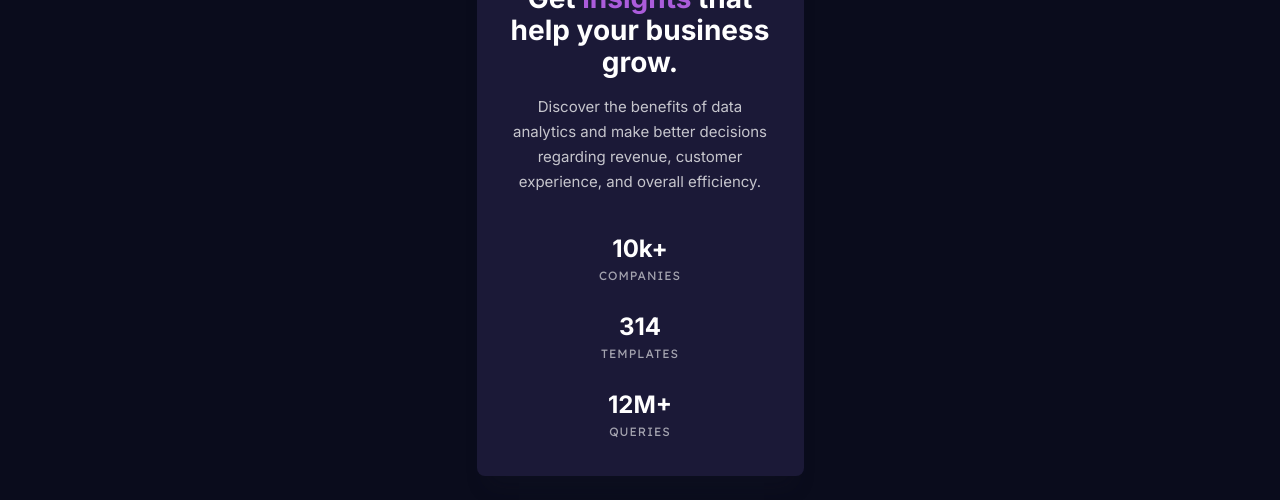
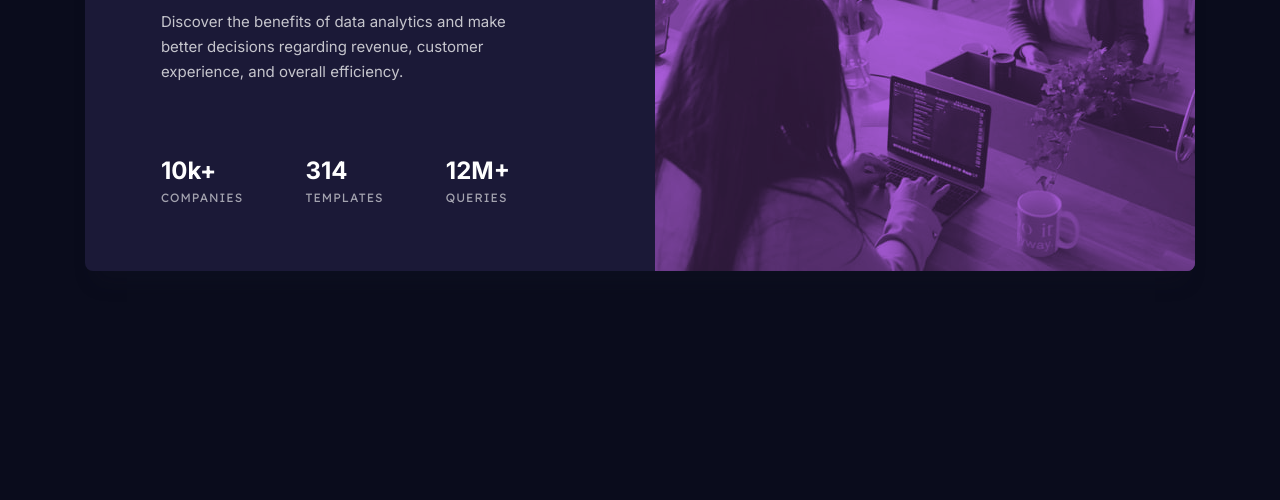
Before and after one commit to solracss/fem-stats-preview-card, a plain HTML site: page index.html in a window 1280 px wide. Shown: the part 352-852 px from the top of the page. After the commit the page ends 800 px from the top, so only its background shows below. Drawn offline with Linux system fonts and the light colour scheme.

Commit message:
CSS: add desktop styles

```diff
--- a/sass/_layout.scss
+++ b/sass/_layout.scss
@@ -80,3 +80,38 @@ body {
 ul {
 	list-style: none;
 }
+
+@media (min-width: 1200px) {
+	.content {
+		display: flex;
+		flex-direction: row-reverse;
+		max-width: 1110px;
+		text-align: left;
+	}
+
+	.content-text {
+		padding: 71px 95px 59px 72px;
+		width: 51%;
+	}
+
+	.title {
+		font-size: rem(36px);
+		line-height: rem(44px);
+	}
+
+	.description {
+		margin-top: 25px;
+		max-width: 40ch;
+	}
+
+	.stats {
+		display: flex;
+		justify-content: space-between;
+		margin-top: 72px;
+		padding-right: 50px;
+	}
+
+	.stats .stats-list-item:not(:first-child) {
+		margin-top: 0;
+	}
+}
```
Also changed, not shown: css/main.css, 1 other file.
